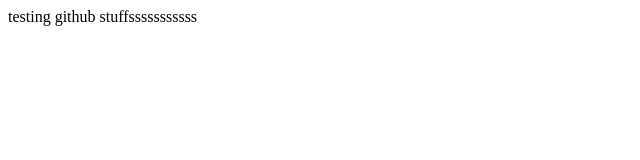
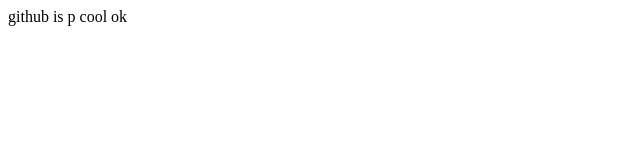
Before and after one commit to AzzyLuddy/githublab, a plain HTML site: page index.html in a window 1280 px wide. Shown: the whole page, without its empty margins (0-640 px from the left). Drawn offline with Linux system fonts and the light colour scheme.

Commit message:
Update index.html

```diff
--- a/index.html
+++ b/index.html
@@ -1,6 +1,6 @@
 <html>
 <title>this is bad website</title>
 <body>
-testing github stuffsssssssssss
+github is p cool ok
 </body>
 </html>
```
